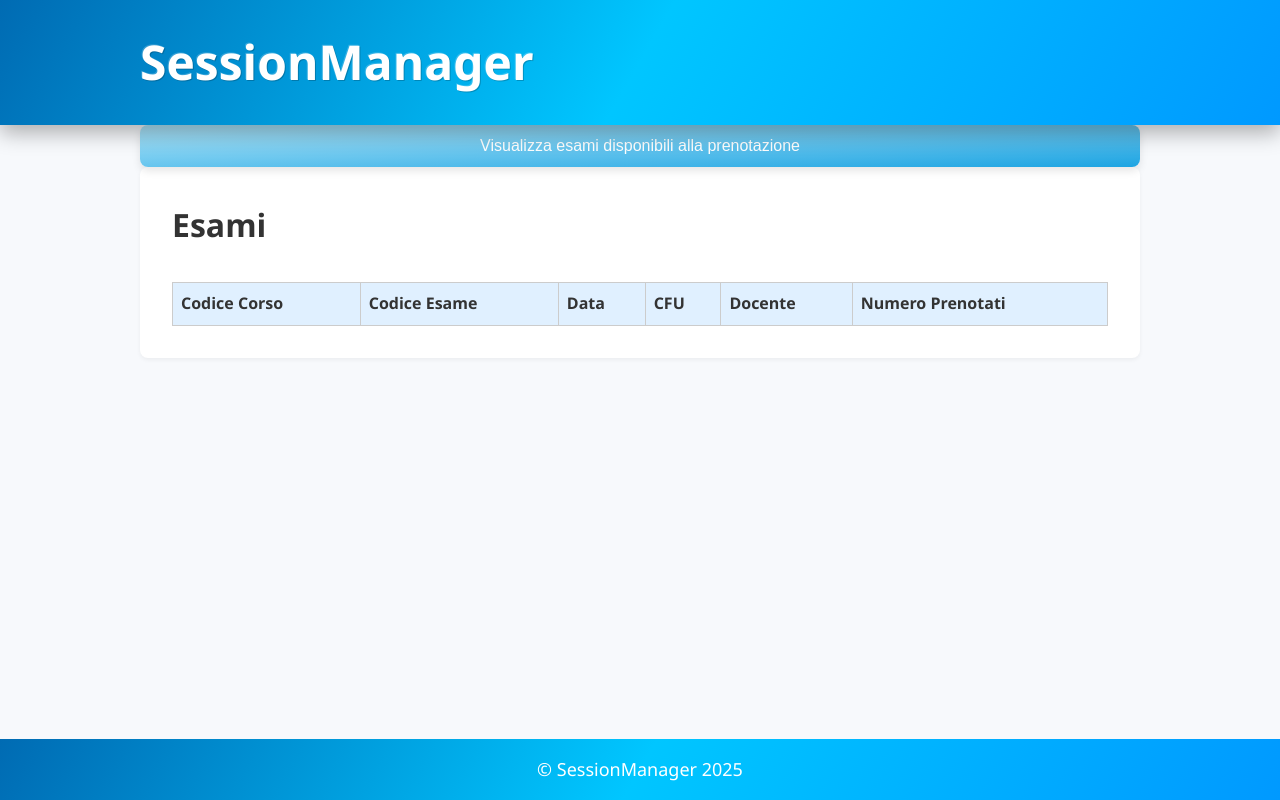
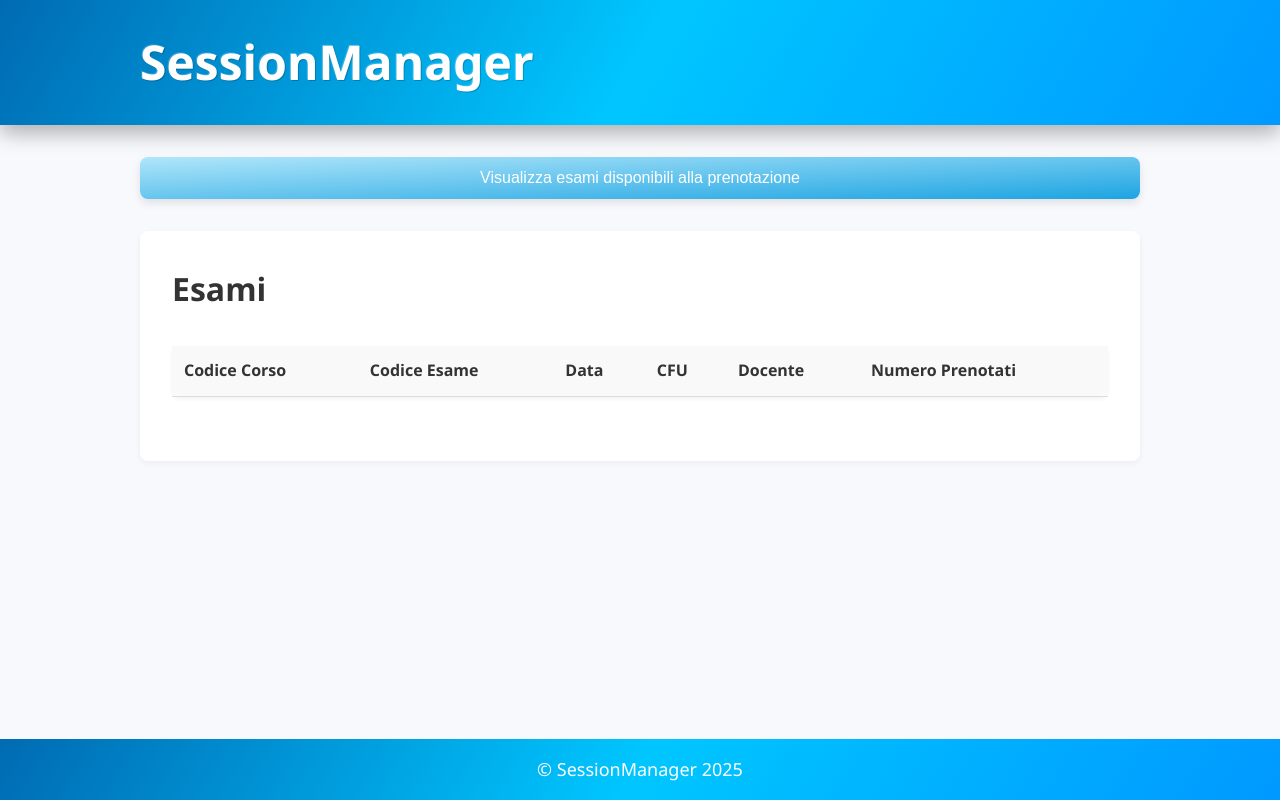
Before and after one commit to AlessioAccardo/StudyPlanner, an Angular app in the folder StudyPlanner/: page /plan in a window 1280 px wide. Built offline with nearby package versions, Linux system fonts and the light colour scheme; sample sign-in values are in the browser's storage.

Commit message:
css bottoni e plan

```diff
--- a/StudyPlanner/src/app/dashboard/dashboard.component.html
+++ b/StudyPlanner/src/app/dashboard/dashboard.component.html
@@ -80,7 +80,7 @@
     </section>
   }
 
-<!--
+  <!--
   @if(1>0) {
     <section class = "dashboard">
       <h2> Dashboard Segreteria </h2>
@@ -108,5 +108,6 @@
       </div>
     </section>
 
-  } -->
+  }
+  -->
 </main>
--- a/StudyPlanner/src/app/home/home.component.scss
+++ b/StudyPlanner/src/app/home/home.component.scss
@@ -59,13 +59,6 @@
   background-color: #f1f1f1;
 }
 
-.riquadri tr.added {
-  background-color: #e6faff; /* azzurro molto chiaro */
-}
-
-.riquadri tr.added td button {
-  display: none;
-}
 
 .riquadro {
   display: flex;
@@ -85,7 +78,7 @@
 }
 .riquadro label {
   margin-bottom: 0.5rem;
-  font-weight: bold;
+  font-weight: 600;
 }
 .riquadro input,
 .riquadro select {
@@ -95,7 +88,6 @@
   border: 0.0625rem solid #ccc;
 }
 
-.riquadro label { font-weight: 600; }
 
 .riquadro table {
   width: 100%;
@@ -108,34 +100,6 @@
   border-bottom: 0.0625rem solid #ddd;
 }
 
-button {
-  width:100%;
-  padding: 0.75em 1.5em;
-  font-size: 16px;
-  color: #fff;
-  text-align: center;
-  cursor: pointer;
-  border: none;
-  border-radius: 0.5em;
-
-  background: linear-gradient(
-    to bottom right,
-    #b0e6fa,
-    #1da4e2
-  );
-  box-shadow: 0 4px 8px rgba(0, 0, 0, 0.1);
-  transition: transform 0.15s ease-in-out, box-shadow 0.15s ease-in-out;
-}
-
-button:hover {
-  transform: translateY(-2px);
-  box-shadow: 0 6px 12px rgba(0, 0, 0, 0.15);
-}
-
-button:active {
- transform: translateY(0);
-  box-shadow: 0 3px 6px rgba(0, 0, 0, 0.2);
-}
 
 
 @media (max-width: 768px) {
--- a/StudyPlanner/src/app/login/login.component.scss
+++ b/StudyPlanner/src/app/login/login.component.scss
@@ -45,32 +45,3 @@ a {
 a:hover {
     opacity: 0.7;
 }
-
-button {
-  width:100%;
-  padding: 0.75em 1.5em;
-  font-size: 16px;
-  color: #fff;
-  text-align: center;
-  cursor: pointer;
-  border: none;
-  border-radius: 0.5em;
-
-  background: linear-gradient(
-    to bottom right,
-    #b0e6fa,
-    #1da4e2
-  );
-  box-shadow: 0 4px 8px rgba(0, 0, 0, 0.1);
-  transition: transform 0.15s ease-in-out, box-shadow 0.15s ease-in-out;
-}
-
-button:hover {
-  transform: translateY(-2px);
-  box-shadow: 0 6px 12px rgba(0, 0, 0, 0.15);
-}
-
-button:active {
- transform: translateY(0);
-  box-shadow: 0 3px 6px rgba(0, 0, 0, 0.2);
-}
--- a/StudyPlanner/src/app/plan/plan.component.html
+++ b/StudyPlanner/src/app/plan/plan.component.html
@@ -1,9 +1,9 @@
 <main class="container">
   @if (visualizzazione) {
     <button (click)="visualizzaEsami()">Visualizza esami disponibili alla prenotazione</button>
-    <section class="summary">
-      <h2 class="esami-titolo">Esami</h2>
-      <table class="esami-table">
+    <section class="riquadro">
+      <h2> Esami </h2>
+      <table class="esami">
         <thead>
           <tr>
             <th>Codice Corso</th>
@@ -30,13 +30,13 @@
     </section>
   } @else {
     <button (click)="visualizzaEsami()">Visualizza esami prenotati</button>
-    <section class="study-plan">
+    <section class="riquadro">
       <h3>Seleziona gli esami</h3>
       <form>
         <section class="search">
           <input type="text" placeholder="Cerca esame per codice o nome esame..." (input)="onSearch($event)" />
         </section>
-        <table class="esami-table">
+        <table class="esami">
           <thead>
             <tr>
               <th>Codice Corso</th>
--- a/StudyPlanner/src/app/plan/plan.component.scss
+++ b/StudyPlanner/src/app/plan/plan.component.scss
@@ -1,62 +1,64 @@
 /* Plan */
-
-.course-row {
+.riquadro {
   display: flex;
-  flex-wrap: wrap;
-  gap: 20px;
-  align-items: center;
-  list-style-type: none;
-  padding: 10px;
-  margin: 0 0 10px 0;
-  border: 1px solid #ccc;
-  border-radius: 5px;
-  max-width: 30rem;
-  width: 100%;
-}
-button {
-  width:100%;
-  padding: 0.75em 1.5em;
-  font-size: 16px;
-  color: #fff;
-  text-align: center;
-  cursor: pointer;
-  border: none;
-  border-radius: 0.5em;
-
-  background: linear-gradient(
-    to bottom right,
-    #b0e6fa,
-    #1da4e2
-  );
-  box-shadow: 0 4px 8px rgba(0, 0, 0, 0.1);
-  transition: transform 0.15s ease-in-out, box-shadow 0.15s ease-in-out;
+  flex-direction: column;
+  background-color: white;
+  padding: 2rem;
+  border-radius: 0.5rem;
+  box-shadow: 0 0.125rem 0.375rem rgba(0,0,0,0.05);
+  flex: 1 1 20rem;
 }
 
-.esami-titolo {
+.riquadro h2 {
   margin-bottom: 2rem;
 }
 
-button:hover {
-  transform: translateY(-2px);
-  box-shadow: 0 6px 12px rgba(0, 0, 0, 0.15);
+.riquadro form {
+  display: flex;
+  flex-direction: column;
+}
+.riquadro label {
+  margin-bottom: 0.5rem;
+  font-weight: 600;
+}
+.riquadro input,
+.riquadro select {
+  padding: 0.75rem;
+  margin-bottom: 1rem;
+  border-radius: 0.375rem;
+  border: 0.0625rem solid #ccc;
 }
 
-button:active {
- transform: translateY(0);
-  box-shadow: 0 3px 6px rgba(0, 0, 0, 0.2);
+.riquadro table {
+  width: 100%;
+  border-collapse: collapse;
+}
+.riquadro th,
+.riquadro td {
+  padding: 0.75rem;
+  text-align: left;
+  border-bottom: 0.0625rem solid #ddd;
+}
+
+.riquadro thead tr {
+  font-weight: bold;
+  background-color: #f9f9f9;
+}
+
+.riquadro tbody tr:hover {
+  background-color: #f1f1f1;
+}
+
+
+button {
+  margin-top: 2rem;
+  margin-bottom: 2rem;
 }
 
 
 @media (max-width: 768px) {
-  .course-row {
-    flex-direction: column;
-    max-width: 100%;
-    gap: 15px;
-  }
-  .course-row li {
-    min-width: auto;
-    width: 100%;
-  }
+
+
   button {
     width: 100%;
     box-sizing: border-box;
@@ -65,28 +67,7 @@ button:active {
 }
 
 @media (max-width: 480px) {
-  .course-row {
-    padding: 8px;
-    gap: 10px;
-  }
    button {
     padding: 0.5rem;
   }
 }
-
-/*tabelle*/
-.esami-table {
-  width: 100%;
-  border-collapse: collapse;
-  margin-top: 1rem;
-}
-
-.esami-table th, .esami-table td {
-  border: 1px solid #ccc;
-  padding: 0.5rem;
-  text-align: left;
-}
-
-.esami-table th {
-  background-color: #e0f0ff;
-}
--- a/StudyPlanner/src/app/request/request.component.html
+++ b/StudyPlanner/src/app/request/request.component.html
@@ -12,7 +12,7 @@
       </select>
       <label for="date">Data Appello</label>
       <input #date id="date" type="date" required>
-      <button class = "formButton" (click)="onSubmit(courseInput, date)"> Invia Richiesta </button>
+      <button (click)="onSubmit(courseInput, date)"> Invia Richiesta </button>
     </form>
     </section>
   }
--- a/StudyPlanner/src/app/request/request.component.scss
+++ b/StudyPlanner/src/app/request/request.component.scss
@@ -25,7 +25,6 @@
   border-radius: 4px;
 }
 
-
 .request table {
   width: 100%;
   border-collapse: collapse;
@@ -36,105 +35,26 @@
   text-align: left;
   border-bottom: 0.0625rem solid #ddd;
 }
-.request .approva,
-.request .rifiuta{
-  padding: 0.5rem 1rem;
-  border: none;
-  border-radius: 0.25rem;
-  cursor: pointer;
-  color: white;
-}
-
-.request .formButton{
-  width:100%;
-  padding: 0.75em 1.5em;
-  font-size: 16px;
-  color: #fff;
-  text-align: center;
-  cursor: pointer;
-  border: none;
-  border-radius: 0.5em;
-
-  background: linear-gradient(
-    to bottom right,
-    #b0e6fa,
-    #1da4e2
-  );
-  box-shadow: 0 4px 8px rgba(0, 0, 0, 0.1);
-  transition: transform 0.15s ease-in-out, box-shadow 0.15s ease-in-out;
-}
-
-.request .formButton:hover {
-  transform: translateY(-2px);
-  box-shadow: 0 6px 12px rgba(0, 0, 0, 0.15);
-}
-
-.request .formButton:active {
- transform: translateY(0);
-  box-shadow: 0 3px 6px rgba(0, 0, 0, 0.2);
-}
 
 //bottone approva
 .request .approva{
-  width:100%;
-  padding: 0.75em 1.5em;
-  font-size: 16px;
-  color: #fff;
-  text-align: center;
-  cursor: pointer;
-  border: none;
-  border-radius: 0.5em;
-
   background: linear-gradient(
     to bottom right,
     #bdf3b0,
     #17ce54
   );
-  box-shadow: 0 4px 8px rgba(0, 0, 0, 0.1);
-  transition: transform 0.15s ease-in-out, box-shadow 0.15s ease-in-out;
+
 }
-
-.request .approva:hover {
-  transform: translateY(-2px);
-  box-shadow: 0 6px 12px rgba(0, 0, 0, 0.15);
-}
-
-.request .approva:active {
- transform: translateY(0);
-  box-shadow: 0 3px 6px rgba(0, 0, 0, 0.2);
-}
-
 //bottone rifiuta
 .request .rifiuta{
-  width:100%;
-  padding: 0.75em 1.5em;
-  font-size: 16px;
-  color: #fff;
-  text-align: center;
-  cursor: pointer;
-  border: none;
-  border-radius: 0.5em;
-
   background: linear-gradient(
     to bottom right,
     #f8a7a7,
     #df0606
   );
-  box-shadow: 0 4px 8px rgba(0, 0, 0, 0.1);
-  transition: transform 0.15s ease-in-out, box-shadow 0.15s ease-in-out;
 }
 
-.request .rifiuta:hover {
-  transform: translateY(-2px);
-  box-shadow: 0 6px 12px rgba(0, 0, 0, 0.15);
-}
-
-.request .rifiuta:active {
- transform: translateY(0);
-  box-shadow: 0 3px 6px rgba(0, 0, 0, 0.2);
-}
-
-.pending {
+.request .pending {
   color: grey;
   font-weight: bold;
 }
--- a/StudyPlanner/src/styles.scss
+++ b/StudyPlanner/src/styles.scss
@@ -7,7 +7,6 @@
 
 /* Tipografia di base */
 html {
-  /* base 16px: 1rem = 16px; si riduce/incrementa con lo zoom */
   font-size: 100%;
 }
 
@@ -107,9 +106,37 @@ select option {
   cursor: pointer;
 }
 
+//bottoni di base
 
+button {
+  width:100%;
+  padding: 0.75em 1.5em;
+  font-size: 16px;
+  color: #fff;
+  text-align: center;
+  cursor: pointer;
+  border: none;
+  border-radius: 0.5em;
 
-//css input di tipo date
+  background: linear-gradient(
+    to bottom right,
+    #b0e6fa,
+    #1da4e2
+  );
+  box-shadow: 0 4px 8px rgba(0, 0, 0, 0.1);
+  transition: transform 0.15s ease-in-out, box-shadow 0.15s ease-in-out;
+}
+
+button:hover, input[type="date"]:hover{
+  transform: translateY(-2px);
+  box-shadow: 0 6px 12px rgba(0, 0, 0, 0.15);
+}
+
+button:active, input[type ="date"]:active {
+ transform: translateY(0);
+  box-shadow: 0 3px 6px rgba(0, 0, 0, 0.2);
+}
+
  input[type="date"] {
   display: inline-block;
   width: 100%;
@@ -132,6 +159,7 @@ select option {
   box-shadow: 0 2px 4px rgba(0,0,0,0.1);
   transition: box-shadow 0.2s ease, transform 0.2s ease;
 }
+
 
 
 /* Footer */
```
